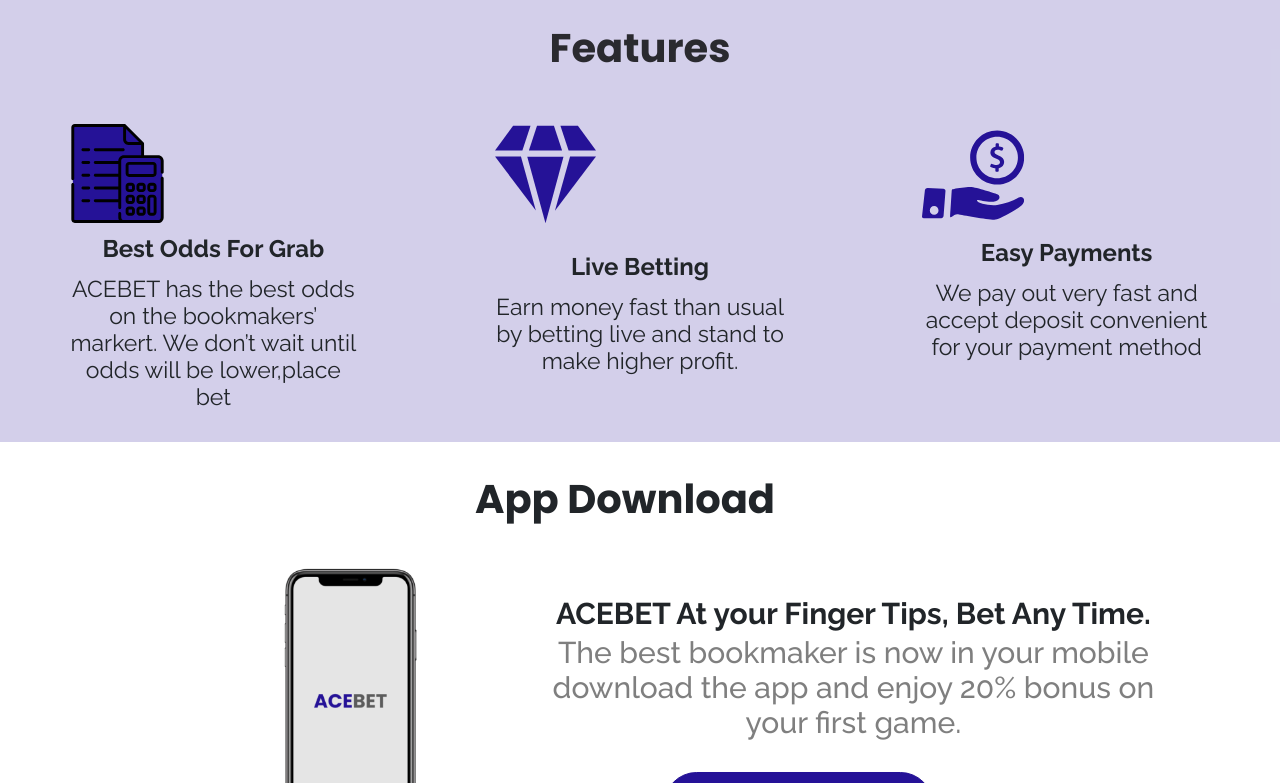
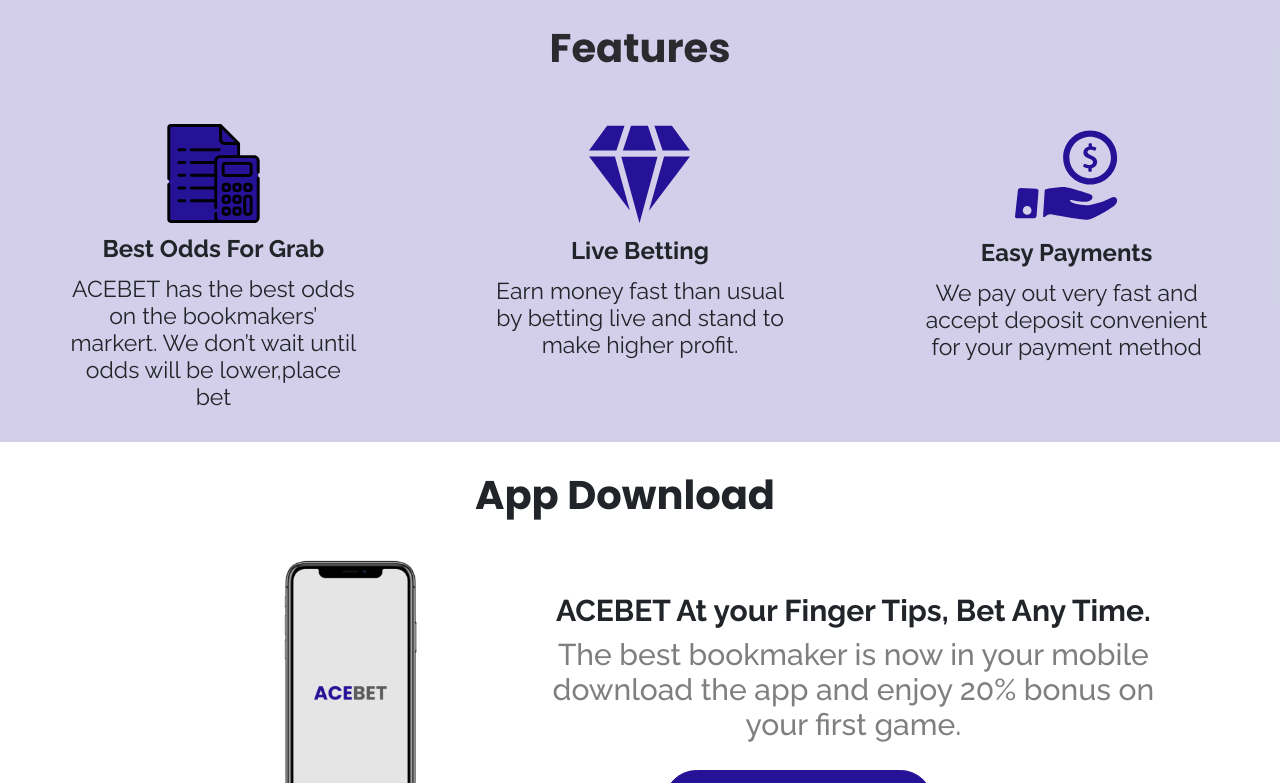
Before and after one commit to Whayasay392/Acebet-app, a plain HTML site: page index.html in a window 1280 px wide. Shown: the part 1730-2513 px from the top of the page. Drawn offline with nearby package versions, Linux system fonts and the light colour scheme.

Commit message:
Betting update

```diff
--- a/index.html
+++ b/index.html
@@ -161,8 +161,8 @@
         <div class="row col-12 my-5 justify-content-center" >
             <h3 class="text-center" id="features">Features</h3>
         </div>
-          <div class="col-sm-12 col-md-3 col-lg-3 align-items-center">
-            <img class="rounded mx-auto" src="images/odds.svg" alt="calculate" id="large-features-icon">
+          <div class="col-sm-12 col-md-3 col-lg-3 align-items-center justify-content-center" >
+            <img class="img-fluid justify-content-center mx-auto" src="images/odds.svg" alt="calculate" id="large-features-icon" >
             <img class="rounded mx-auto" src="images/smallodds.svg" alt="" id="small-features-icon">
             <h4 class="text-center my-3" id="features-sub">Best Odds For Grab</h4>
             <p class="text-center" id="features-paragraph">ACEBET has the best odds on the bookmakers’ markert. We don’t wait until odds will be lower,place bet </p>
@@ -185,22 +185,21 @@
 
       <!--Download section-->
       <section id="download-section" class="row py-4">
-        <div class="row col-12 my-2 justify-content-center ">
+        <div class="row col-12 my-2 my-sm-1 justify-content-center ">
           <h6 class="text-center" id="download-heading">App Download</h6>
         </div>
-
       <div class="col-sm-12 col-md-5 col-lg-5">
       <img class="img-responsive col-8   float-right mt-2 justify-content-end " src="images/shotsnap4.png" alt="phone" id="download-img">
       </div>
-    <div class="col-sm-12 col-md-12 col-lg-12 col-xl-6 mt-1 mt-md-5  pt-5 pt-sm-1" >
+    <div class="col-sm-12 col-md-12 col-lg-12 col-xl-6 mt-1 mt-sm-1 mt-md-5  pt-5 pt-sm-1" >
         <h2 class="text-center my-5 my-sm-1"  id="download-sub">ACEBET At your Finger Tips, Bet Any Time.</h2>
-        <p class="text-center my-5 my-sm-1" id="download-paragraph">The best bookmaker is now in your mobile
+        <p class="text-center my-5 my-sm-0" id="download-paragraph">The best bookmaker is now in your mobile
             download the app and enjoy 20% bonus on
             your first game.</p>
-            <br>
+            <br id="break">
         <div class="row col-12 col-md-12 col-lg-10 col-xl-10 justify-content-around mt-5 mt-sm-1 ml-xl-1 ml-md-auto" id="download-icons">
             <div class="col-">
-              <button class="text-white ml-3 ml-md-auto" id="apple2"><img src="images/smallapple.png" alt="apple" id="small-icon"><img id="icon" src="images/bigapple.png" alt="apple">APP STORE</button>
+              <button class="text-white ml-3 ml-md-auto "  id="apple2"><img src="images/smallapple.png" alt="apple" id="small-icon"><img id="icon" src="images/bigapple.png" alt="apple">APP STORE</button>
             </div>
             <div class="col-">
               <button class="text-white" id="playstore2"><img src="images/smallandroid.png" alt="" id="small-icon"><img id="icon" src="images/bigandroid.png" alt="">PLAY STORE</button>
--- a/style.css
+++ b/style.css
@@ -144,6 +144,9 @@ a:hover {
         line-height: 27px;
         font-family: 'Raleway';
     }
+    #large-features-icon    {
+        display: block;
+    }
     #download-heading   {
         font-size: 40px;
         font-weight: 700;
@@ -153,7 +156,7 @@ a:hover {
     }
 #download-sub   {
     font-size: 30px;
-    line-height: 35px;
+    line-height: 45px;
     font-weight: 700;
     margin-top: 2rem;
     font-family: 'Raleway';
@@ -405,16 +408,20 @@ a {
 }
 #download-heading   {
     font-size: 25px;
-    line-height: 10px;
+    line-height: 1px;
+
 }
 #download-img   {
     display: none;
 }
 #download-sub   {
-    font-size: 20px;
+    font-size: 15px;
     margin-top: 0.5rem;
+    line-height: 20px;
 }
-
+#break  {
+    display: none;
+}
 #download-paragraph    {
     font-size: 15px;
     margin-top: 0.2rem;
```
